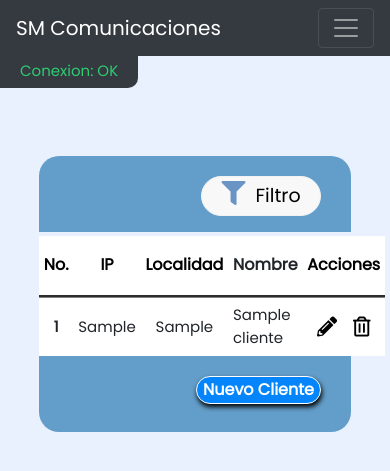
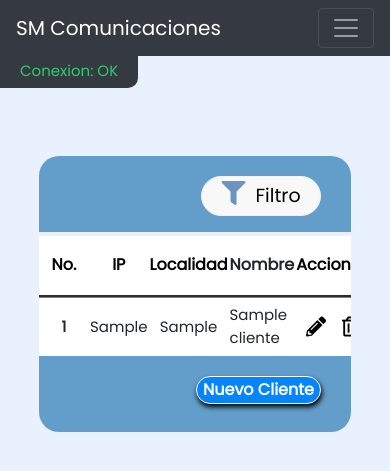
Before and after one commit to SantiagoH3/SM-Comunicaciones, a PHP site: page /clientes.php in a window 390 px wide. Shown: the top 471 px of the page. Run offline with PHP 8.4, Linux system fonts and the light colour scheme; tables that the repository leaves empty hold one stand-in row (values such as "Sample post"); some libraries are stand-ins or nearby versions.

Commit message:
Clientes - Table en mobile

```diff
--- a/clientes.php
+++ b/clientes.php
@@ -43,7 +43,8 @@
             <div class="table-header">
                 <button class="btn-filtro" type="image" value="Filtro" src="../src/assets/filter.svg"><i class="fa fa-filter"></i><span class="filtro">&nbsp;&nbsp;Filtro</span></button>
             </div>
-            <table class="table-sm">
+            <div class="table-div">
+                <table>
                     <thead>
                         <tr>
                             <th class="hcenter" scope="col">No.</th>
@@ -96,6 +97,7 @@
                         ?>
                     </tbody>
                 </table>
+            </div>
             <div class="table-footer">
                 <button class="btn-nc" data-toggle="modal" data-target="#exampleModal" type="submit">Nuevo Cliente</button>
             </div>
--- a/login.css
+++ b/login.css
@@ -304,6 +304,19 @@ div .table-footer .total {
   text-align: center;
 }
 
+.datos-cliente {
+  text-align:center;
+  font-size: 10px;
+}
+
+.table-div {
+  width: 100%;
+  overflow: hidden;
+  overflow-x: scroll;
+}
+
+th, td { min-width: 50px; }
+
 /* buttons */
 
 .btn-login-form {
@@ -416,8 +429,3 @@ i.fa.fa-filter {
 .fail {
   color: red;
 }
-
-.datos-cliente {
-  text-align:center;
-  font-size: 10px;
-}
```
Lines whose indentation alone changed are shown as unchanged.
